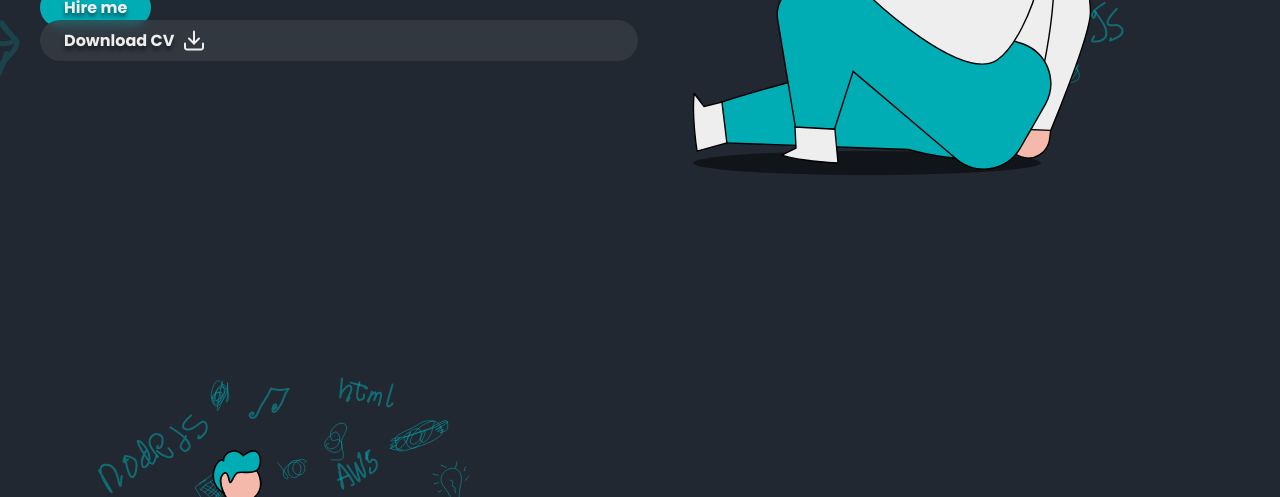
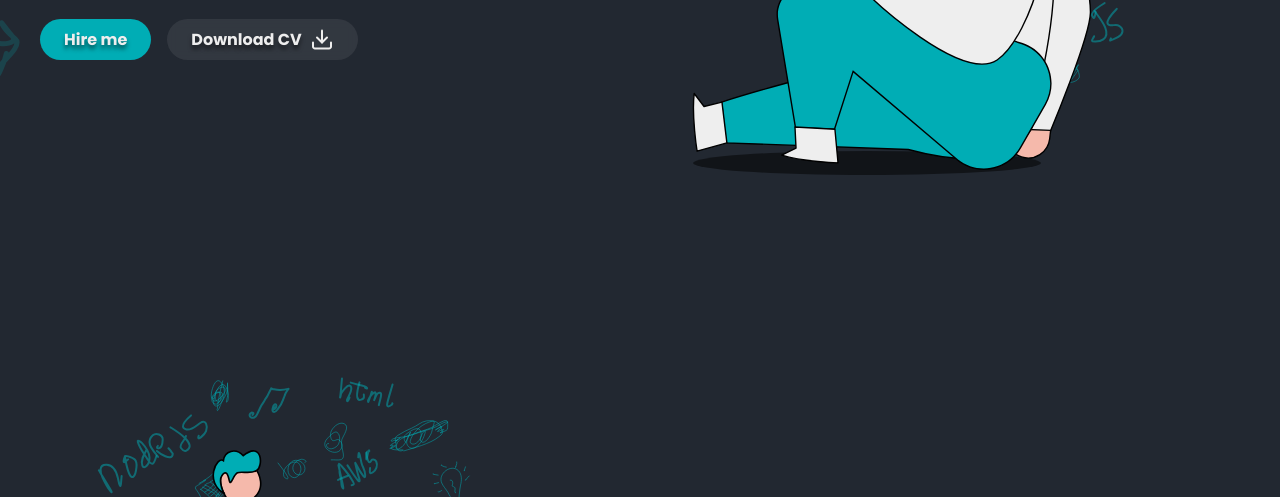
Before and after one commit to Youssef183655/tutorial-project2, a plain HTML site: page index.html in a window 1280 px wide. Shown: the part 603-1100 px from the top of the page. Drawn offline with Linux system fonts and the light colour scheme.

Commit message:
my website2

```diff
--- a/styles.css
+++ b/styles.css
@@ -62,7 +62,7 @@ hr{
     color: #eeeeee;
 
 }
-.heroBtn{
+.heroBtns{
     display: flex;
     gap: 1rem;
     margin-top: 1.5rem;
@@ -84,6 +84,7 @@ hr{
     padding: 0.5rem 1.5rem;
     text-shadow: 0px 4px 4px rgba(0, 0, 0, 0.5);
     display: flex;
+
     align-items: center;
     gap: 0.5rem;
     backdrop-filter: blur(4px);
```
